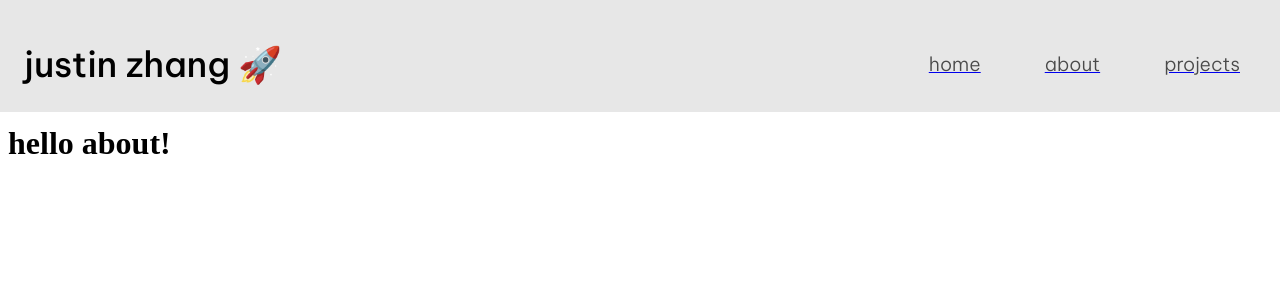
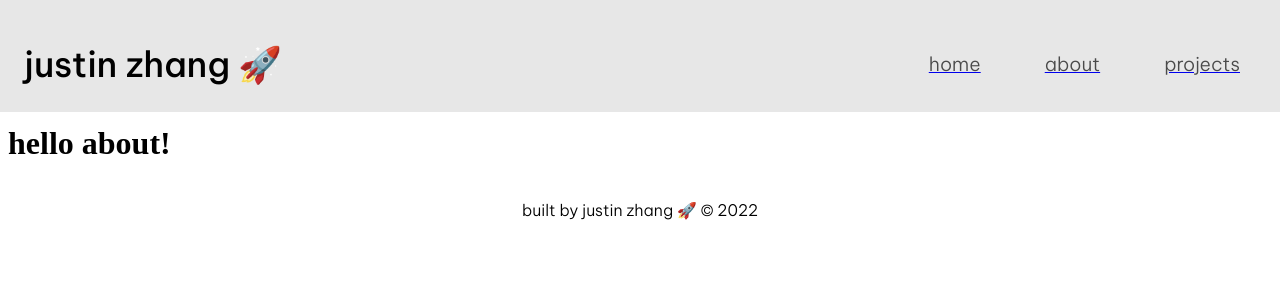
Before and after one commit to judtinzhang/personal-website, a React (Vite) app: page /about in a window 1280 px wide. Shown: the top 300 px of the page. Built offline with nearby package versions, Linux system fonts and the light colour scheme.

Commit message:
started on footer

```diff
--- a/public/projects.json
+++ b/public/projects.json
@@ -72,7 +72,7 @@
         "link": "https://www.altruifoundation.org/rx"
     },
     {
-        "id": 10,
+        "id": 11,
         "title": "Penn Mobile",
         "tech": "Django, Flask, Python, AWS",
         "image": "https://i.imgur.com/ICQO7F6.png",
--- a/src/App.js
+++ b/src/App.js
@@ -2,6 +2,8 @@ import React from 'react'
 
 import JustinArt from '../public/justin_art.svg';
 import Nav from './components/Nav'
+import Footer from './components/Footer'
+
 import {
     Text,
     HeaderSpace,
@@ -78,6 +80,7 @@ const App = () => {
                 </div>
                 <img src={JustinArt} alt="Justin Zhang" width="46%" height="auto" style={{display: 'block', margin: 'auto'}} />
             </Row>
+            <Footer />
         </>
     )
 }
--- a/src/components/About.js
+++ b/src/components/About.js
@@ -1,5 +1,6 @@
 import React, { useState } from 'react'
 import Nav from './Nav'
+import Footer from './Footer'
 import { HeaderSpace } from './Styles'
 
 
@@ -11,6 +12,7 @@ const About= () => {
             <HeaderSpace />
 
             <h1>hello about!</h1>
+            <Footer />
         </>
     )
 }
--- /dev/null
+++ b/src/components/Footer.js
@@ -0,0 +1,16 @@
+import React from 'react'
+import { Row, Text, Foot } from './Styles'
+
+const Footer = () => (
+    <>
+        <Foot>
+            <Row jc='center'>
+                <Text>
+                    built by justin zhang 🚀 © 2022
+                </Text>
+            </Row>
+        </Foot>
+    </>
+)
+
+export default Footer
--- a/src/components/Projects.js
+++ b/src/components/Projects.js
@@ -2,6 +2,7 @@ import React, { useState, useEffect } from 'react'
 import ProjectJSON from '../../public/projects.json'
 
 import Nav from './Nav'
+import Footer from './Footer'
 import { HeaderSpace, Text, ProjCardWrapper, ProjAnchor } from './Styles'
 
 const Projects = () => {
@@ -41,6 +42,7 @@ const Projects = () => {
                     <ProjCard key={project.id} link={project.link} title={project.title} image={project.image} tech={project.tech} description={project.description} />
                 ))}
             </div>
+            <Footer />
         </>
     )
 }
--- a/src/components/Styles.js
+++ b/src/components/Styles.js
@@ -12,6 +12,15 @@ export const NavStyle = s.nav`
   align-items: center;
   justify-content: space-between;
   z-index: 100;
+`
+
+export const NavCover = s.div`
+  color: #4a4a4a;
+  text-decoration: none!important;
+  &:hover {
+    text-decoration: none!important;
+    color: #e54f6d;
+  }
 `
 
 export const Text = s.p`
@@ -33,15 +42,6 @@ export const InLineText = s.p`
 `
 
 export const Anchor = s.a`
-  color: #4a4a4a;
-  text-decoration: none!important;
-  &:hover {
-    text-decoration: none!important;
-    color: #e54f6d;
-  }
-`
-
-export const NavCover = s.div`
   color: #4a4a4a;
   text-decoration: none!important;
   &:hover {
@@ -106,3 +106,10 @@ export const ConnectTabs = s.div`
   display: flex;
   align-items: center;
 `
+
+export const Foot = s.footer`
+align-items: baseline;
+display: flex;
+justify-content: space-between;
+margin-top: 0.9rem;
+`
```
